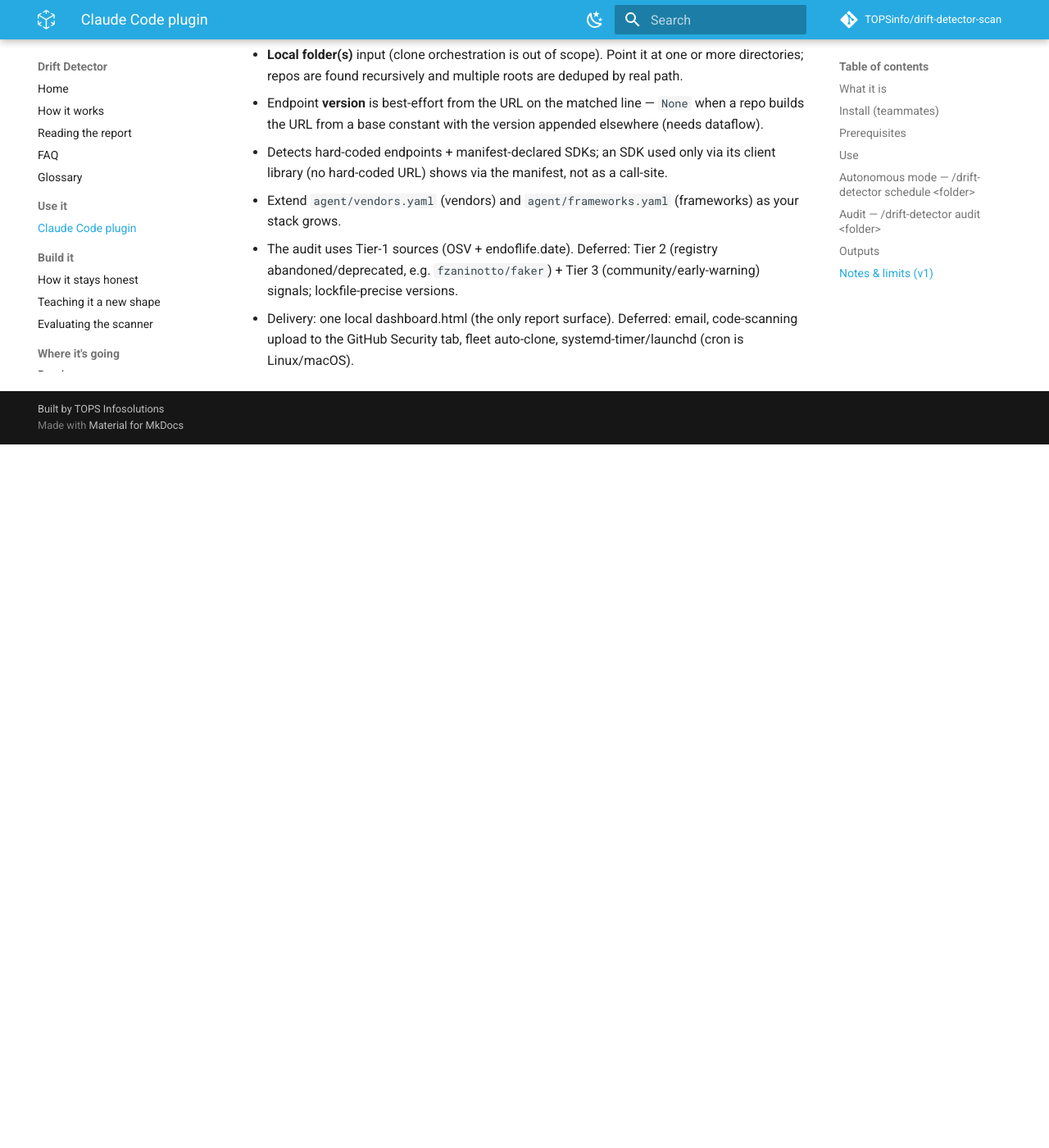
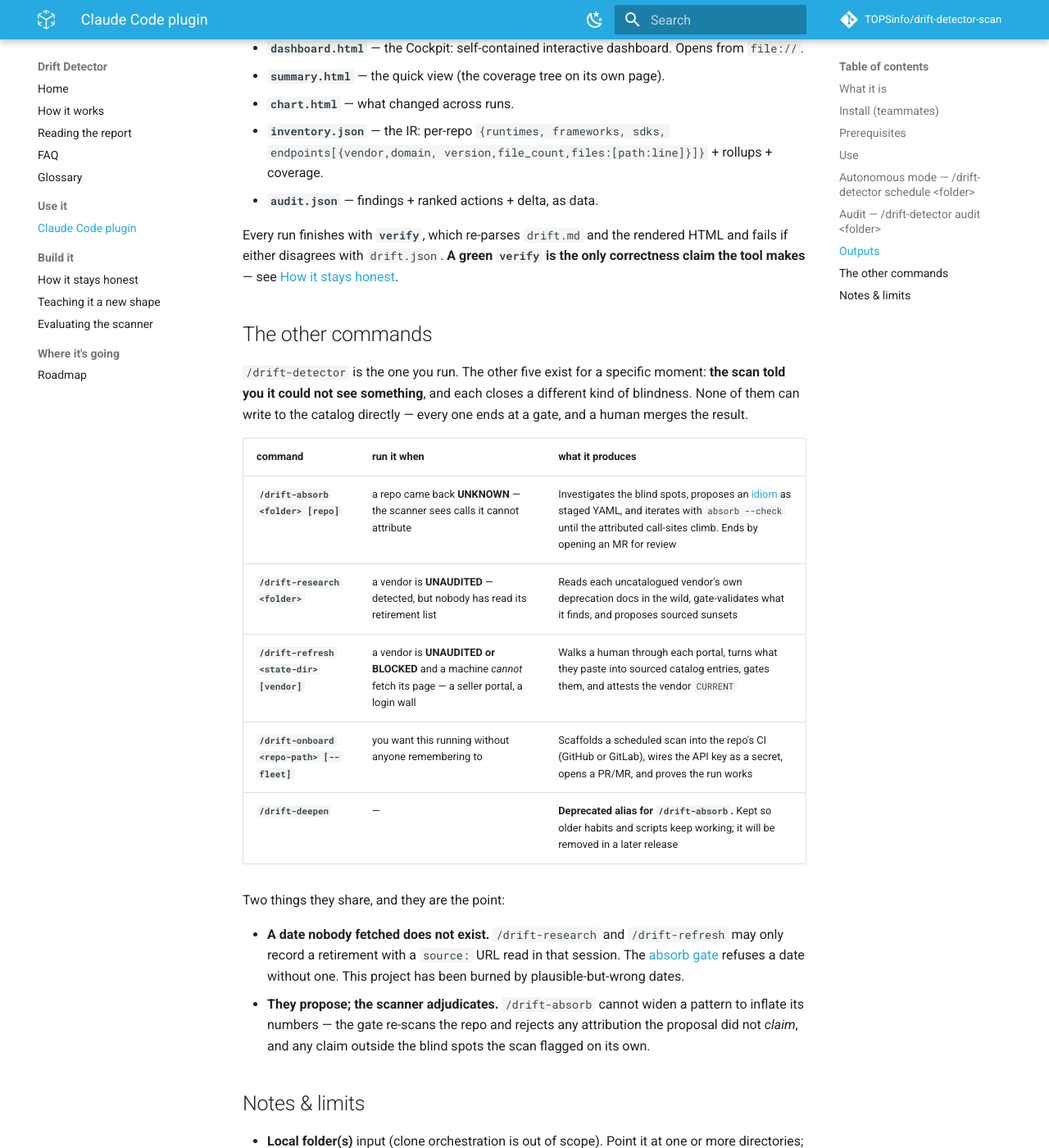
Before and after one commit to TOPSinfo/drift-detector-scan, an MkDocs documentation site: the page built from docs/PLUGIN.md, in a window 1280 px wide and 1400 px high, scrolled down 2005 px. Shown: the whole window at 82% size. Built offline with MkDocs 1.6.1 and Material for MkDocs 9.7.7, drawn with Linux system fonts in a browser that asks for light colours; comment, search, counter and statistics services are not loaded; before the commit the page ends 2547 px from its top, so only the background shows below that; some of the changed text lies outside the part shown.

Commit message:
docs: PLUGIN.md documents all six commands, and stops describing the v0.x plugin
index.md promised "installing it, and what each command does". PLUGIN.md documented ONE of
six: /drift-absorb, /drift-research, /drift-refresh, /drift-onboard and the deprecated
/drift-deepen alias were invisible on the site. Those are exactly the commands a user needs at
the moment the tool tells them it is blind — the report says UNKNOWN or UNAUDITED, and the
thing that fixes it was undocumented.

The new table is organised by WHEN to run each, not by what it is, because that is how someone
meets them: a verdict in the report sends you to a command. It also states the two properties
they share — a date nobody fetched does not exist, and they propose while the scanner
adjudicates — since those are what make an AI-driven catalog change safe to merge.

Also corrected, all of it pre-drift.json:
  Outputs      listed {inventory.json, audit.json, dashboard.html}. A run also writes
               drift.json — THE report, which everything else is a verified projection of —
               plus drift.md, summary.html and chart.html, and finishes with `verify`. The
               page never mentioned the one correctness claim the tool makes.
  "Delivery: one local dashboard.html (the only report surface)" — untrue on both counts.
  "Notes & limits (v1)"  referred to an old internal milestone; reading it beside a product
               that is now genuinely v1.0.0 implied the limits were the release's.

Co-Authored-By: Claude Opus 5 (1M context) <noreply@anthropic.com>

```diff
--- a/docs/PLUGIN.md
+++ b/docs/PLUGIN.md
@@ -13,6 +13,10 @@ not an autonomous LLM agent.
   report, and answers follow-up questions by querying the produced inventory (the "IR"), never by
   re-scanning. Run `/drift-detector` with no path and it asks which folder(s) to scan;
   `/drift-detector doctor` checks prerequisites.
+
+The plugin ships **six commands**. `/drift-detector` is the one you need; the rest exist for when
+a scan tells you it cannot see something, and each is documented under
+[The other commands](#the-other-commands) below.
 
 ## Install (teammates)
 
@@ -61,13 +65,46 @@ graceful offline. Checks the **declared manifest floor** version — verify agai
 
 ## Outputs
 
+Written to `<folder>/.drift-detector/` (multi-source scans go to `~/.drift-detector/<slug>/`):
+
+- **`drift.json`** — **the one report.** Everything else is a *verified projection* of it, checked
+  against `docs/schema/drift-v1.schema.json`.
+- **`drift.md`** — the same report in the terminal.
+- **`dashboard.html`** — the Cockpit: self-contained interactive dashboard. Opens from `file://`.
+- **`summary.html`** — the quick view (the coverage tree on its own page).
+- **`chart.html`** — what changed across runs.
 - **`inventory.json`** — the IR: per-repo `{runtimes, frameworks, sdks, endpoints[{vendor,domain,
-  version,file_count,files:[path:line]}]}` + rollups (`unique_apis`, `unique_api_versions`,
-  `unique_packages`, `runtimes`) + coverage.
+  version,file_count,files:[path:line]}]}` + rollups + coverage.
 - **`audit.json`** — findings + ranked actions + delta, as data.
-- **`dashboard.html`** — the report: self-contained interactive dashboard (tiles, fix queue, endpoints/sunsets, drift, coverage grade). Opens from `file://`.
 
-## Notes & limits (v1)
+Every run finishes with **`verify`**, which re-parses `drift.md` and the rendered HTML and fails if
+either disagrees with `drift.json`. **A green `verify` is the only correctness claim the tool
+makes** — see [How it stays honest](how-it-stays-honest.md).
+
+## The other commands
+
+`/drift-detector` is the one you run. The other five exist for a specific moment: **the scan told
+you it could not see something**, and each closes a different kind of blindness. None of them can
+write to the catalog directly — every one ends at a gate, and a human merges the result.
+
+| command | run it when | what it produces |
+|---|---|---|
+| **`/drift-absorb <folder> [repo]`** | a repo came back **UNKNOWN** — the scanner sees calls it cannot attribute | Investigates the blind spots, proposes an [idiom](glossary.md#idiom) as staged YAML, and iterates with `absorb --check` until the attributed call-sites climb. Ends by opening an MR for review |
+| **`/drift-research <folder>`** | a vendor is **UNAUDITED** — detected, but nobody has read its retirement list | Reads each uncatalogued vendor's own deprecation docs in the wild, gate-validates what it finds, and proposes sourced sunsets |
+| **`/drift-refresh <state-dir> [vendor]`** | a vendor is **UNAUDITED or BLOCKED** and a machine *cannot* fetch its page — a seller portal, a login wall | Walks a human through each portal, turns what they paste into sourced catalog entries, gates them, and attests the vendor `CURRENT` |
+| **`/drift-onboard <repo-path> [--fleet]`** | you want this running without anyone remembering to | Scaffolds a scheduled scan into the repo's CI (GitHub or GitLab), wires the API key as a secret, opens a PR/MR, and proves the run works |
+| **`/drift-deepen`** | — | **Deprecated alias for `/drift-absorb`.** Kept so older habits and scripts keep working; it will be removed in a later release |
+
+Two things they share, and they are the point:
+
+- **A date nobody fetched does not exist.** `/drift-research` and `/drift-refresh` may only record
+  a retirement with a `source:` URL read in that session. The [absorb gate](how-it-stays-honest.md)
+  refuses a date without one. This project has been burned by plausible-but-wrong dates.
+- **They propose; the scanner adjudicates.** `/drift-absorb` cannot widen a pattern to inflate its
+  numbers — the gate re-scans the repo and rejects any attribution the proposal did not *claim*,
+  and any claim outside the blind spots the scan flagged on its own.
+
+## Notes & limits
 
 - **Local folder(s)** input (clone orchestration is out of scope). Point it at one or more directories; repos are found recursively and multiple roots are deduped by real path.
 - Endpoint **version** is best-effort from the URL on the matched line — `None` when a repo builds
@@ -77,5 +114,6 @@ graceful offline. Checks the **declared manifest floor** version — verify agai
 - Extend `agent/vendors.yaml` (vendors) and `agent/frameworks.yaml` (frameworks) as your stack grows.
 - The audit uses Tier-1 sources (OSV + endoflife.date). Deferred: Tier 2 (registry abandoned/deprecated,
   e.g. `fzaninotto/faker`) + Tier 3 (community/early-warning) signals; lockfile-precise versions.
-- Delivery: one local dashboard.html (the only report surface). Deferred: email, code-scanning upload to
-  the GitHub Security tab, fleet auto-clone, systemd-timer/launchd (cron is Linux/macOS).
+- Delivery from the plugin is **local files** (above) — plus optional GitLab issue filing when run
+  from CI with a config. Deferred: email, code-scanning upload to the GitHub Security tab, fleet
+  auto-clone, systemd-timer/launchd (cron is Linux/macOS).
```
